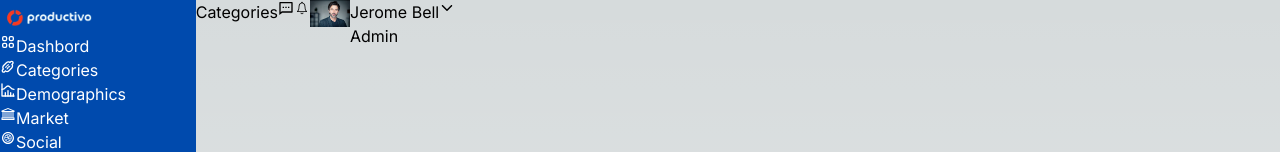
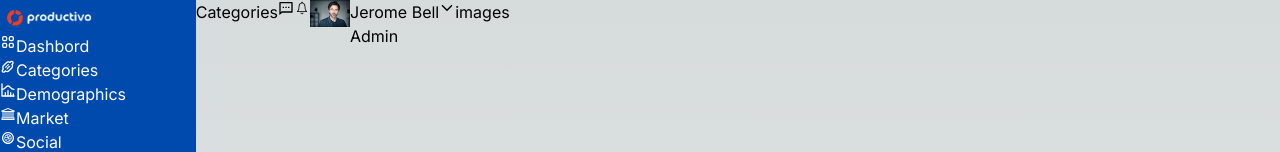
Before and after one commit to asifalin/productivo, a Next.js app: page /Categories in a window 1280 px wide. Shown: the top 152 px of the page. Built offline with nearby package versions, Linux system fonts and the light colour scheme.

Commit message:
Categories (#7)
* sidebar complite

* navbar

* Change

* Head complete

* Dashbord changis

* chart

* categories

* commit

---------

Co-authored-by: asifalin <asifalinagari55@gmail.com>

```diff
--- a/Components/Categories/Categories.tsx
+++ b/Components/Categories/Categories.tsx
@@ -7,6 +7,7 @@ function Categories() {
       <div className="flex items-center w-full justify-between">
         <h1>Categories</h1>
         <Navbar/>
+        <h1>images</h1>
       </div>
     </>
   );
--- a/app/Categories/page.tsx
+++ b/app/Categories/page.tsx
@@ -9,6 +9,7 @@ function Categoriespage() {
         <Sidebar />
       </div>
       <div className='w-full'>
+
         <Categories/>
 
       </div>
```
